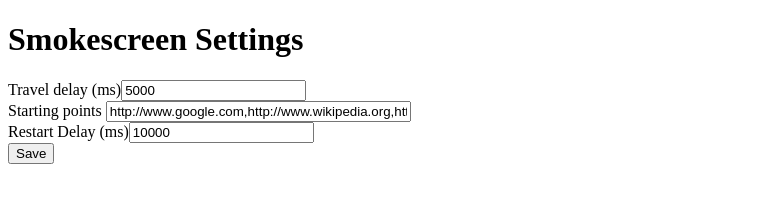
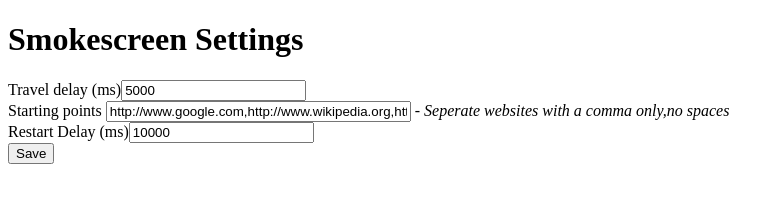
Before and after one commit to mabenson00/smokescreen-web, a browser extension: page options.html in a window 1280 px wide. Shown: the whole page, without its empty margins (0-784 px from the left). Drawn offline with Linux system fonts and the light colour scheme.

Commit message:
Small description to starting points

```diff
--- a/options.html
+++ b/options.html
@@ -10,7 +10,7 @@
     <form>
         <label>Travel delay (ms)<input type="text" id="timeToWait" ></label>
         <br>
-        <label>Starting points <input type="text" id="startingPoints" size="35"></label>
+        <label>Starting points <input type="text" id="startingPoints" size="35"></label> - <i>Seperate websites with a comma only,no spaces</i>
         <br>
         <label>Restart Delay (ms)<input type="text" id="timeoutDelay"></label>
         <br>
```
